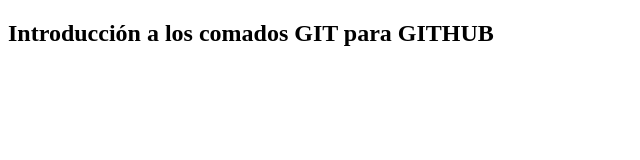
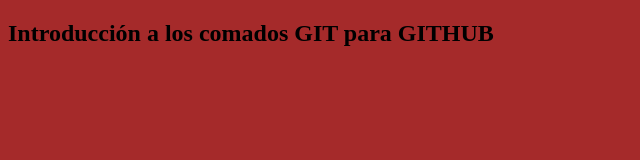
Before and after one commit to adolfo14-hub/introgit, a plain HTML site: page Intro_Git/index.html in a window 1280 px wide. Shown: the whole page, without its empty margins (0-640 px from the left). Drawn offline with Linux system fonts and the light colour scheme.

```diff
--- a/Intro_Git/estilo.css
+++ b/Intro_Git/estilo.css
@@ -0,0 +1,3 @@
+body{
+    background-color: brown;
+}
--- a/Intro_Git/index.html
+++ b/Intro_Git/index.html
@@ -4,6 +4,7 @@
     <meta charset="UTF-8">
     <meta http-equiv="X-UA-Compatible" content="IE=edge">
     <meta name="viewport" content="width=device-width, initial-scale=1.0">
+    <link rel="stylesheet" href="estilo.css">
     <title>Intro al Git</title>
 </head>
 <body>
```
Also changed, not shown: Intro_Git/app.js (added).
